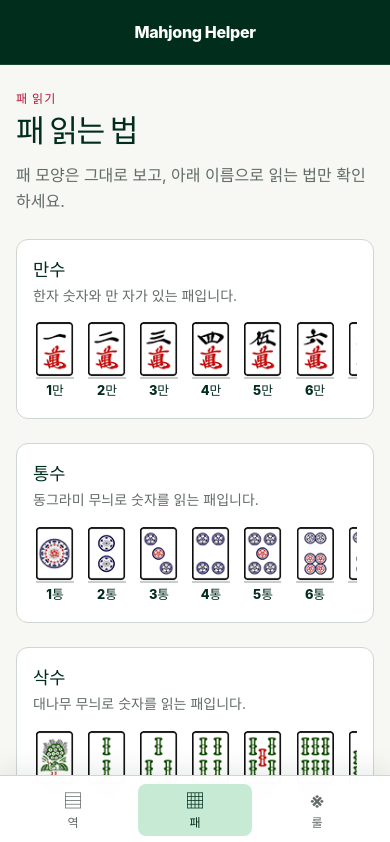
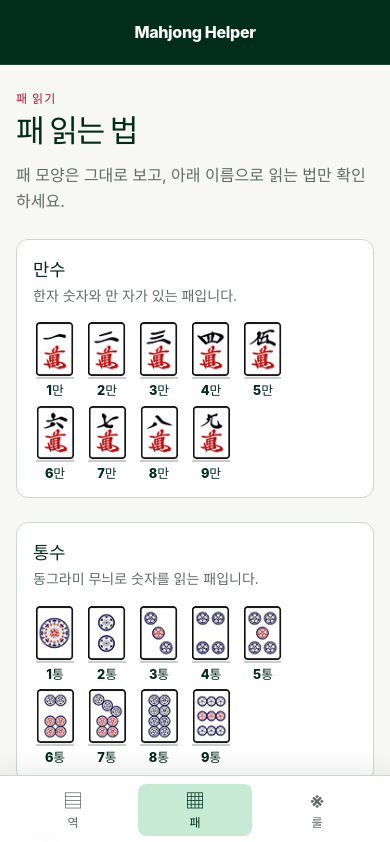
Before and after one commit to sascill/mahjong-helper, a React (Vite) app: page /tiles in a window 390 px wide. Shown: the top 842 px of the page. Built offline with nearby package versions, Linux system fonts and the light colour scheme.

Commit message:
fix: 모바일 패 읽는 법 5열 배치

```diff
--- a/src/features/tile-reference/TileReference.module.css
+++ b/src/features/tile-reference/TileReference.module.css
@@ -63,15 +63,13 @@
 }
 
 .tileGrid {
-  display: flex;
+  display: grid;
+  grid-template-columns: repeat(5, 44px);
   gap: var(--space-2);
-  overflow-x: auto;
-  padding-bottom: var(--space-1);
 }
 
 .tileItem {
   display: grid;
-  flex: 0 0 44px;
   min-width: 0;
   justify-items: center;
   gap: var(--space-2);
@@ -93,4 +91,8 @@
   .group {
     padding: var(--space-6);
   }
+
+  .tileGrid {
+    grid-template-columns: repeat(auto-fit, 44px);
+  }
 }
```
